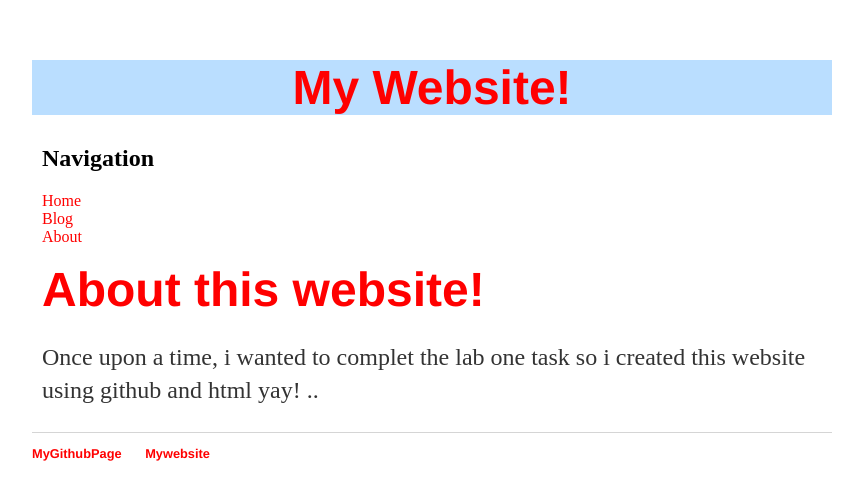
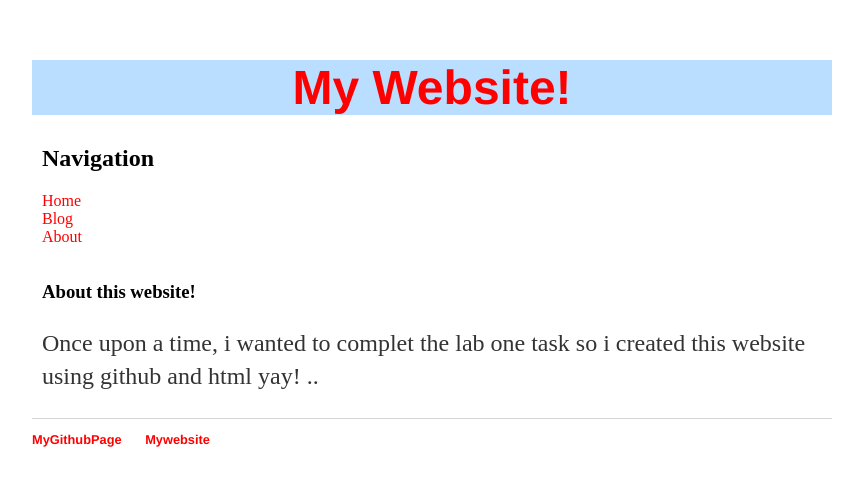
Before and after one commit to KagoPrezRantsho/KagoPrezRantsho.github.io, a Jekyll site: the page built from about/index.html, in a window 1280 px wide. Shown: the top 500 px of the page, without its empty margins (208-1071 px from the left). Built offline with Jekyll 4.4.1, drawn with Linux system fonts in a browser that asks for light colours.

Commit message:
Update index.html

```diff
--- a/about/index.html
+++ b/about/index.html
@@ -2,7 +2,7 @@
 layout: default
 title: Web Programming
 ---
-<div class="blurb">
-  <h1>About this website!</h1>
+<div id="main">
+  <h3>About this website!</h3>
   <p>Once upon a time, i wanted to complet the lab one task so i created this website using github and html yay! ..</p>
 </div>
```
